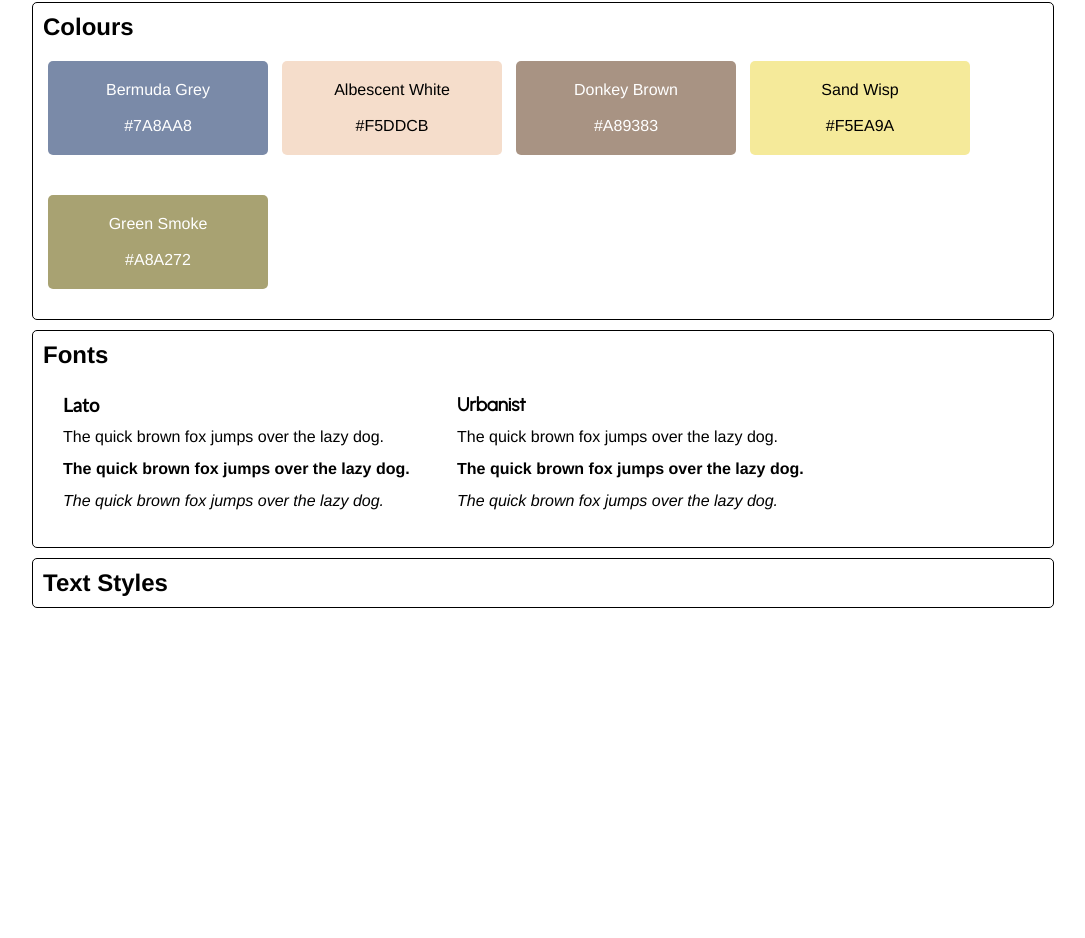
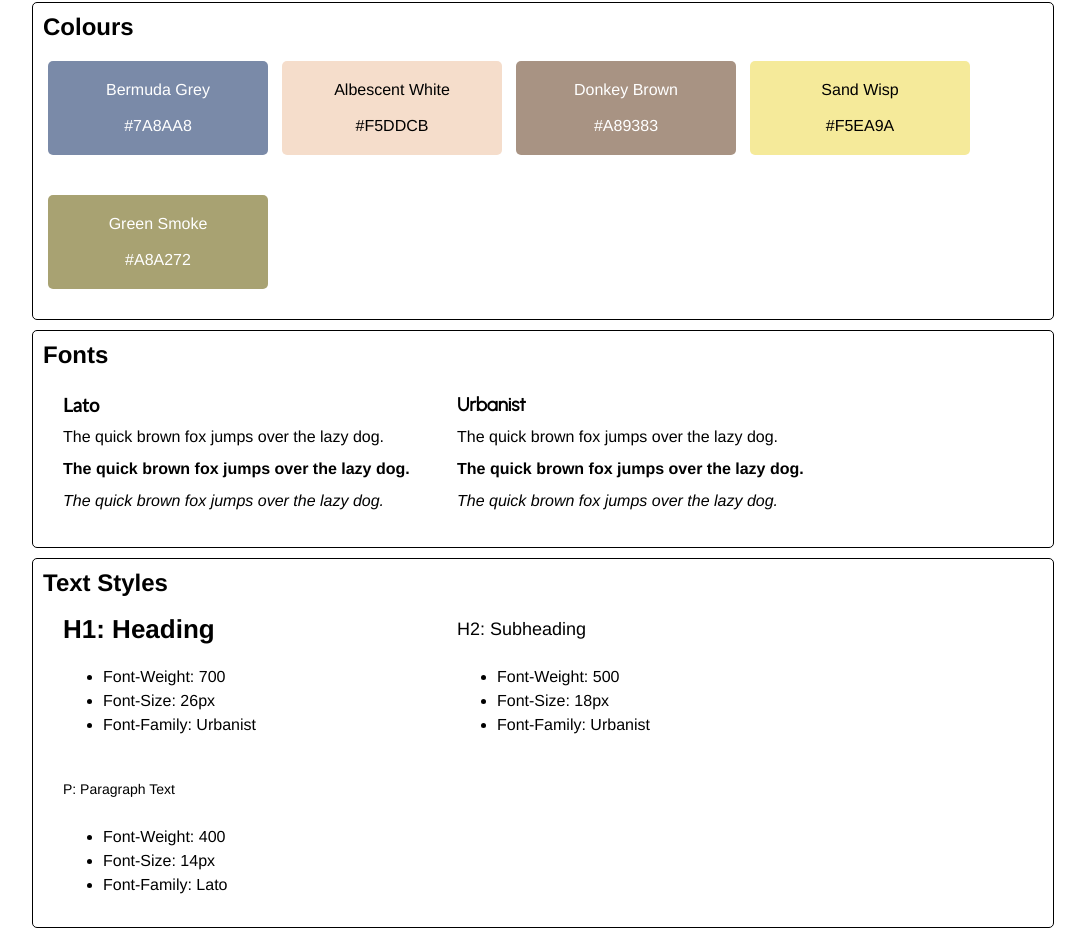
Before and after one commit to SamuraiRabbit/WebsiteDesignGuide, a plain HTML site: page index.html in a window 1280 px wide. Shown: the part 45-983 px from the top of the page, without its empty margins (108-1193 px from the left). Before the commit the page ends 800 px from the top, so only its background shows below. Drawn offline with Linux system fonts and the light colour scheme.

Commit message:
Text style section and css refactor.

```diff
--- a/index.html
+++ b/index.html
@@ -18,23 +18,23 @@
     <!--Colours-->
     <section class="design-section">
         <h2 class="section-heading">Colours</h2>
-        <article class="colour" id="bermuda-grey">
+        <article class="block colour-block" id="bermuda-grey">
             <p>Bermuda Grey</p><br>
             <p>#7A8AA8</p>
         </article>
-        <article class="colour" id="albescent-white">
+        <article class="block colour-block" id="albescent-white">
             <p>Albescent White</p><br>
             <p>#F5DDCB</p>
         </article>
-        <article class="colour" id="donkey-brown">
+        <article class="block colour-block" id="donkey-brown">
             <p>Donkey Brown</p><br>
             <p>#A89383</p>
         </article>
-        <article class="colour" id="sand-wisp">
+        <article class="block colour-block" id="sand-wisp">
             <p>Sand Wisp</p><br>
             <p>#F5EA9A</p>
         </article>
-        <article class="colour" id="green-smoke">
+        <article class="block colour-block" id="green-smoke">
             <p>Green Smoke</p><br>
             <p>#A8A272</p>
         </article>
@@ -43,13 +43,13 @@
     <!--Fonts-->
     <section class="design-section">
         <h2 class="section-heading">Fonts</h2>
-        <article class="font" id="lato">
+        <article class="block font-block" id="lato">
             <h3 class="font-name">Lato</h3>
             <p>The quick brown fox jumps over the lazy dog.</p>
             <p><strong>The quick brown fox jumps over the lazy dog.</strong></p>
             <p><em>The quick brown fox jumps over the lazy dog.</em></p>
         </article>
-        <article class="font" id="urbanist">
+        <article class="block font-block" id="urbanist">
             <h3 class="font-name">Urbanist</h3>
             <p>The quick brown fox jumps over the lazy dog.</p>
             <p><strong>The quick brown fox jumps over the lazy dog.</strong></p>
@@ -60,7 +60,32 @@
     <!--Text Styles-->
     <section class="design-section">
         <h2 class="section-heading">Text Styles</h2>
-        <article class="text-style">
+        <article class="block text-style-block" id="h1-style">
+            <h1>H1: Heading</h1>
+            <br>
+            <ul>
+                <li>Font-Weight: 700</li>
+                <li>Font-Size: 26px</li>
+                <li>Font-Family: Urbanist</li>
+            </ul>
+        </article>
+        <article class="block text-style-block" id="h2-style">
+            <h1>H2: Subheading</h1>
+            <br>
+            <ul>
+                <li>Font-Weight: 500</li>
+                <li>Font-Size: 18px</li>
+                <li>Font-Family: Urbanist</li>
+            </ul>
+        </article>
+        <article class="block text-style-block" id="p-style">
+            <h1>P: Paragraph Text</h1>
+            <br>
+            <ul>
+                <li>Font-Weight: 400</li>
+                <li>Font-Size: 14px</li>
+                <li>Font-Family: Lato</li>
+            </ul>
         </article>
     </section>
 
--- a/style.css
+++ b/style.css
@@ -4,14 +4,13 @@
 
 * {
     /*border: 1px solid red !important;*/
-    /*font-family: Helvetica, sans-serif;*/
     position: relative;
     width: 100%;
     max-width: 1000px;
     margin: auto;
 }
 
-h1, h2, p {
+h1, h2, p, li {
     font-family: Helvetica, sans-serif;
 }
 
@@ -26,20 +25,32 @@ h1, h2, p {
     text-align: left;
 }
 
+.block {
+    display: inline-block;
+    max-width: 350px;
+    padding: 20px;
+}
+
+.colour-block {
+    max-width: 180px;
+    margin: 20px 5px;
+    text-align: center;
+    border-radius: 5px;
+}
+
+.font-block {
+    line-height: 200%;
+    margin: auto;
+}
+
+.text-style-block {
+    line-height: 150%;
+}
+
 /* Specific Styles */
-
 
 #title {
     text-align: center;
-}
-
-.colour {
-    display: inline-block;
-    max-width: 180px;
-    margin: 20px 5px;
-    padding: 20px;
-    text-align: center;
-    border-radius: 5px;
 }
 
 #bermuda-grey {
@@ -66,15 +77,6 @@ h1, h2, p {
     color: #FFFFFF;
 }
 
-
-.font {
-    line-height: 200%;
-    display: inline-block;
-    max-width: 350px;
-    margin: auto;
-    padding: 20px;
-}
-
 #lato {
     font-family: 'Lato', sans-serif;
 }
@@ -83,6 +85,17 @@ h1, h2, p {
     font-family: 'Urbanist', sans-serif;
 }
 
-.text-style {
+#h1-style h1 {
+    font-weight: 700;
+    font-size: 26px;
+}
 
+#h2-style h1 {
+    font-weight: 500;
+    font-size: 18px;
 }
+
+#p-style h1 {
+    font-weight: 400;
+    font-size: 14px;
+}
```
